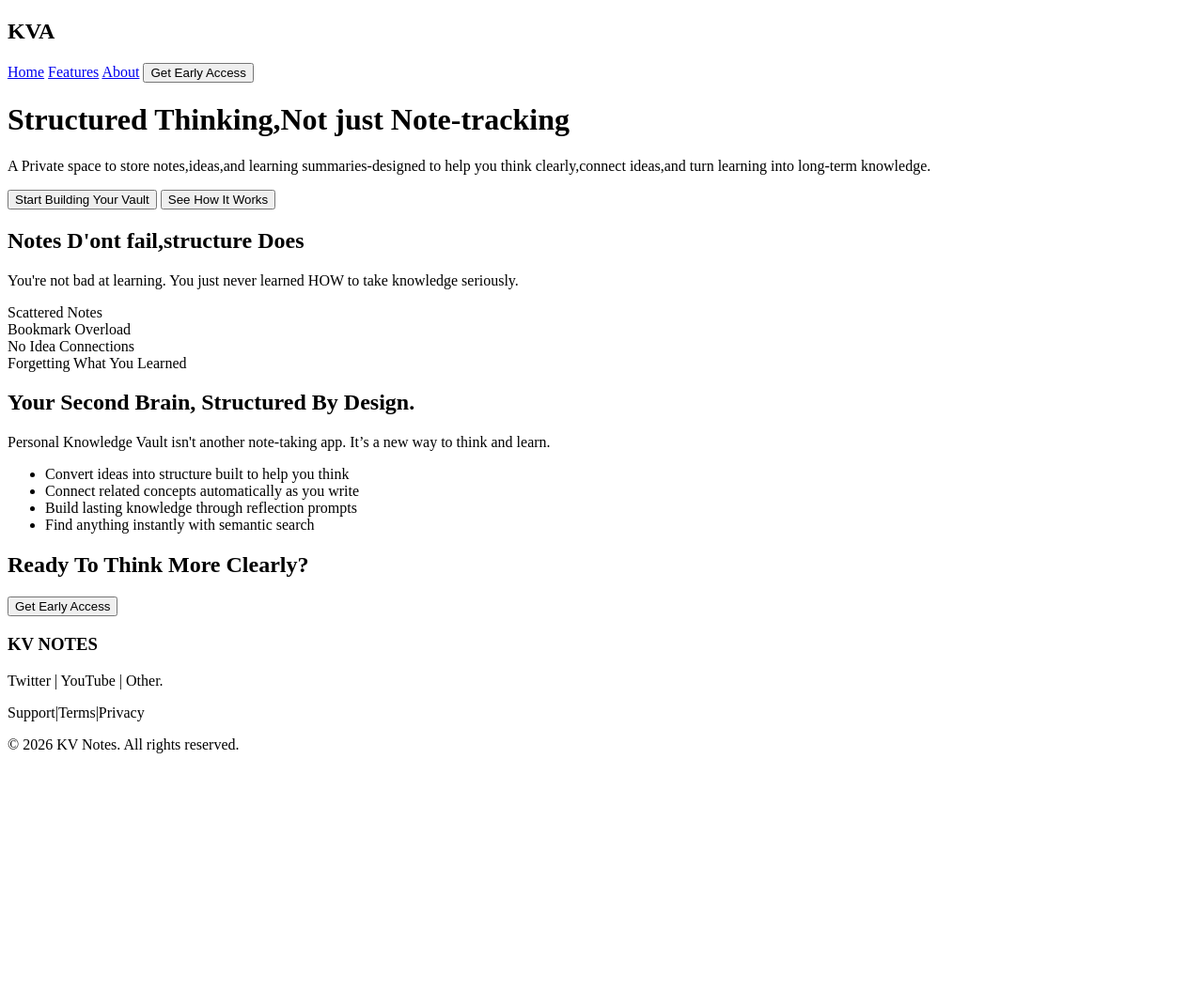
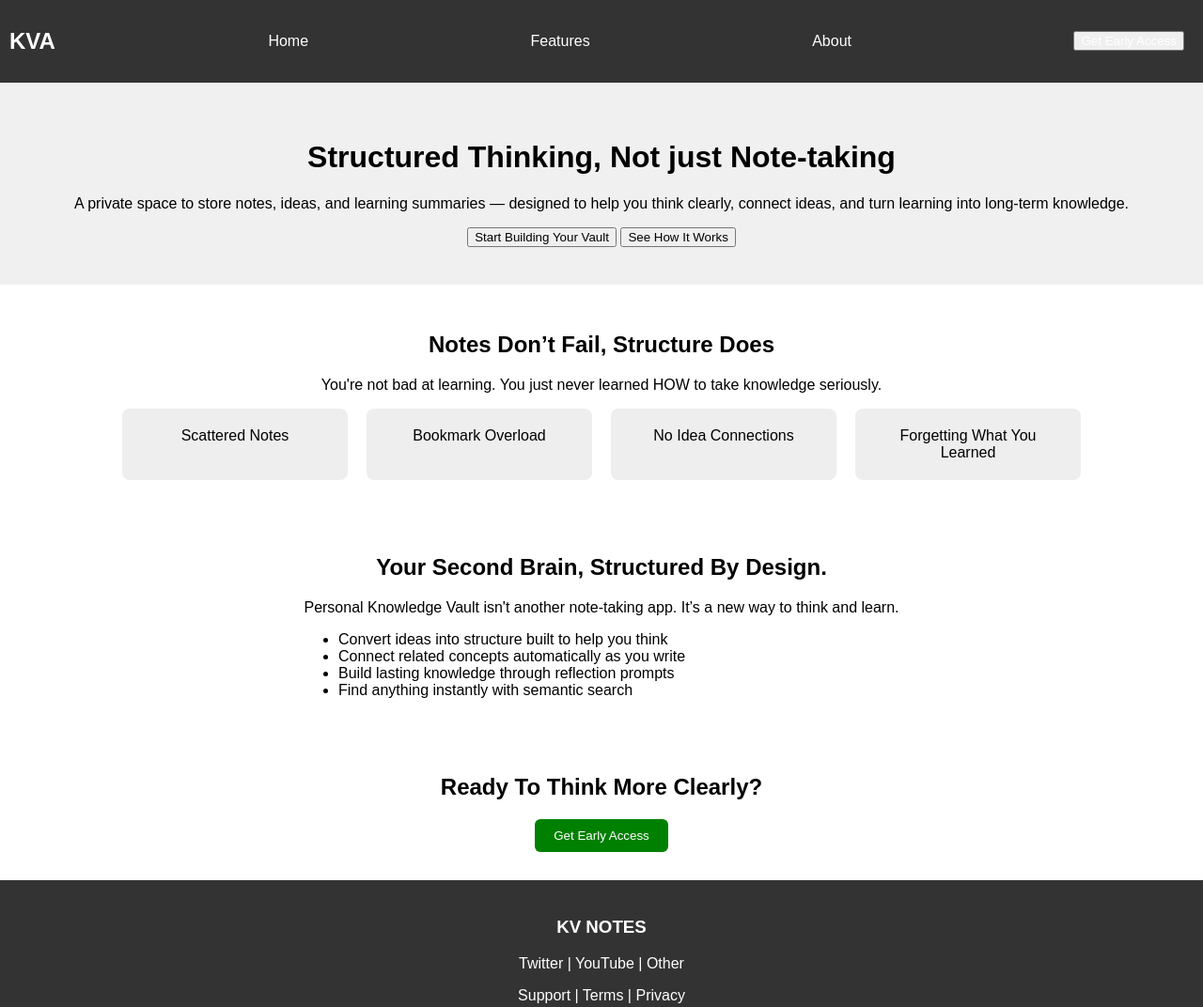
Before and after one commit to farjanasubctg-web/Assignment-01, a plain HTML site: page index.html in a window 1280 px wide. Shown: the top 1072 px of the page at 94% size. Before the commit the page ends 818 px from the top, so only its background shows below. Drawn offline with Linux system fonts and the light colour scheme.

Commit message:
Add navbar and banner section

```diff
--- a/index.html
+++ b/index.html
@@ -4,8 +4,10 @@
   <meta charset="UTF-8">
   <meta name="viewport" content="width=device-width, initial-scale=1.0">
   <title>Assignment 01</title>
-    <link rel="stylesheet"style.css="">
-    <div>
+  <link rel="stylesheet" href="style.css">
+</head>
+<body>
+
   <div class="navbar">
     <h2>KVA</h2>
     <a href="#">Home</a>
@@ -14,42 +16,46 @@
     <button>Get Early Access</button>
   </div>
 
+  <div class="banner">
+    <h1>Structured Thinking, Not just Note-taking</h1>
+    <p>A private space to store notes, ideas, and learning summaries — designed to help you think clearly, connect ideas, and turn learning into long-term knowledge.</p>
+    <button>Start Building Your Vault</button>
+    <button>See How It Works</button>
+  </div>
 
-    <div class="Banner">
-        <h1>Structured Thinking,Not just Note-tracking</h1>
-        <p>A Private space to store notes,ideas,and learning summaries-designed to help you think clearly,connect ideas,and turn learning into long-term knowledge.</p>
-        <button>Start Building Your Vault</button>
-        <Button>See How It Works</Button>
-    </div>
-    <div class="problems"></div>
-    <h2>Notes D'ont fail,structure Does</h2>
-    <p>You're not bad at learning. You just never learned HOW to take knowledge seriously.</p> <div class="cards"></div></p>
+  <div class="problem">
+    <h2>Notes Don’t Fail, Structure Does</h2>
+    <p>You're not bad at learning. You just never learned HOW to take knowledge seriously.</p>
     <div class="cards">
       <div class="card">Scattered Notes</div>
       <div class="card">Bookmark Overload</div>
       <div class="card">No Idea Connections</div>
       <div class="card">Forgetting What You Learned</div>
-
+    </div>
   </div>
 
   <div class="solution">
     <h2>Your Second Brain, Structured By Design.</h2>
-      <p>Personal Knowledge Vault isn't another note-taking app. It’s a new way to think and learn.</p></p>
+    <p>Personal Knowledge Vault isn't another note-taking app. It’s a new way to think and learn.</p>
     <ul>
       <li>Convert ideas into structure built to help you think</li>
       <li>Connect related concepts automatically as you write</li>
       <li>Build lasting knowledge through reflection prompts</li>
       <li>Find anything instantly with semantic search</li>
     </ul>
+  </div>
+
   <div class="cta">
     <h2>Ready To Think More Clearly?</h2>
     <button>Get Early Access</button>
   </div>
+
   <div class="footer">
     <h3>KV NOTES</h3>
-     <p>Twitter | YouTube | Other.</p>
-     <p>Support|Terms|Privacy</p>
+    <p>Twitter | YouTube | Other</p>
+    <p>Support | Terms | Privacy</p>
     <p>© 2026 KV Notes. All rights reserved.</p>
   </div>
+
 </body>
 </html>
--- a/style.css
+++ b/style.css
@@ -1,56 +1,65 @@
-body{
-    front font-family:Arial, sans-serif;
+body {
+  font-family: Arial, sans-serif;
   margin: 0;
-    padding:0;
+  padding: 0;
 }
-.navbar{
-    background:#333;
-    color:white;
+
+.navbar {
+  background: #333;
+  color: white;
   padding: 10px;
   display: flex;
   justify-content: space-between;
   align-items: center;
 }
-.navbar a,navbar button{
+
+.navbar a, .navbar button {
   margin: 10px;
   color: white;
   text-decoration: none;
 }
-.banner{
+
+.banner {
   background: #f0f0f0;
   text-align: center;
   padding: 40px;
 }
-.problem,.solution,.cta{
+
+.problem, .solution, .cta {
   padding: 30px;
   text-align: center;
 }
-.cards{
+
+.cards {
   display: flex;
   justify-content: center;
   gap: 20px;
   flex-wrap: wrap;
 }
-.card{
+
+.card {
   background: #eee;
   padding: 20px;
   width: 200px;
   border-radius: 8px;
 }
-.solution ul{
+
+.solution ul {
   list-style-type: disc;
   text-align: left;
   max-width: 600px;
   margin: 0 auto;
 }
-.cta button{
+
+.cta button {
   background: green;
   color: white;
   padding: 10px 20px;
   border: none;
   border-radius: 6px;
 }
-.footer{
+
+.footer {
   background: #333;
   color: white;
   text-align: center;
```
Also changed, not shown: 1 other file. Lines whose indentation alone changed are shown as unchanged.
